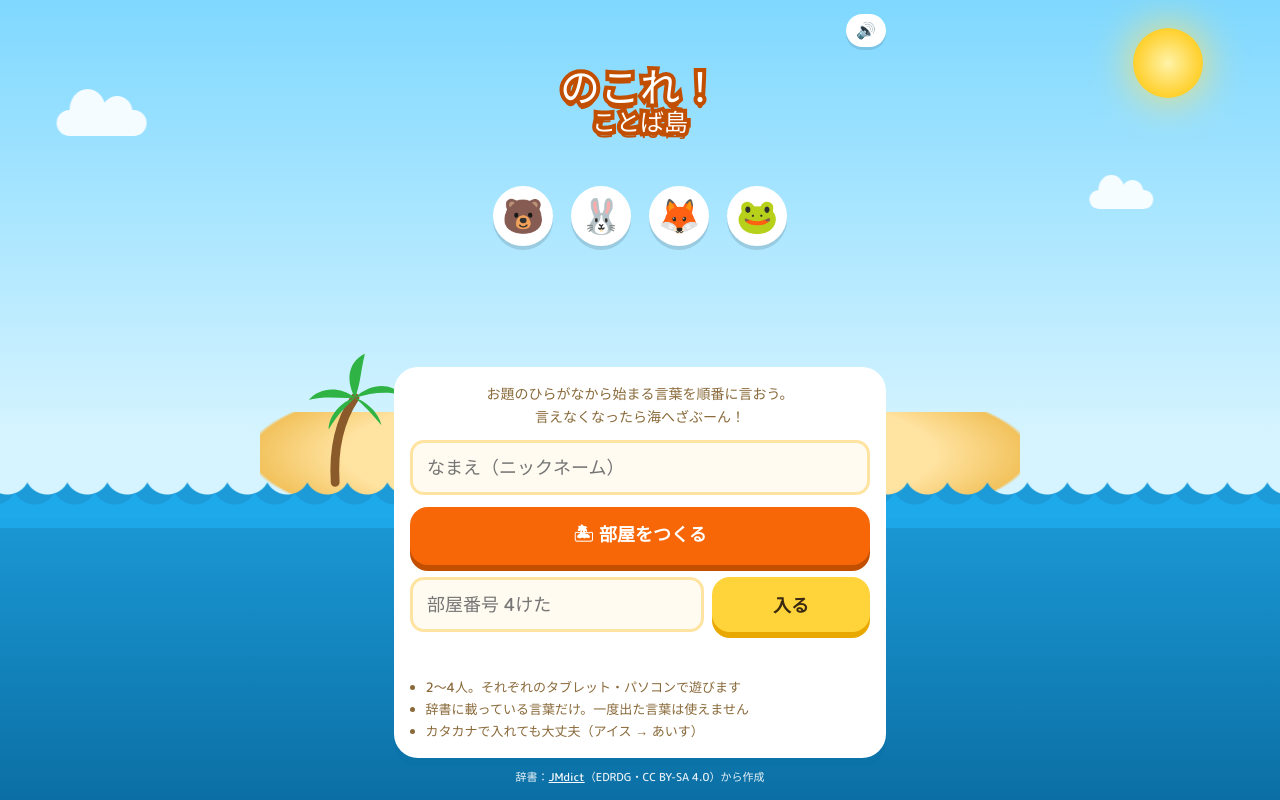
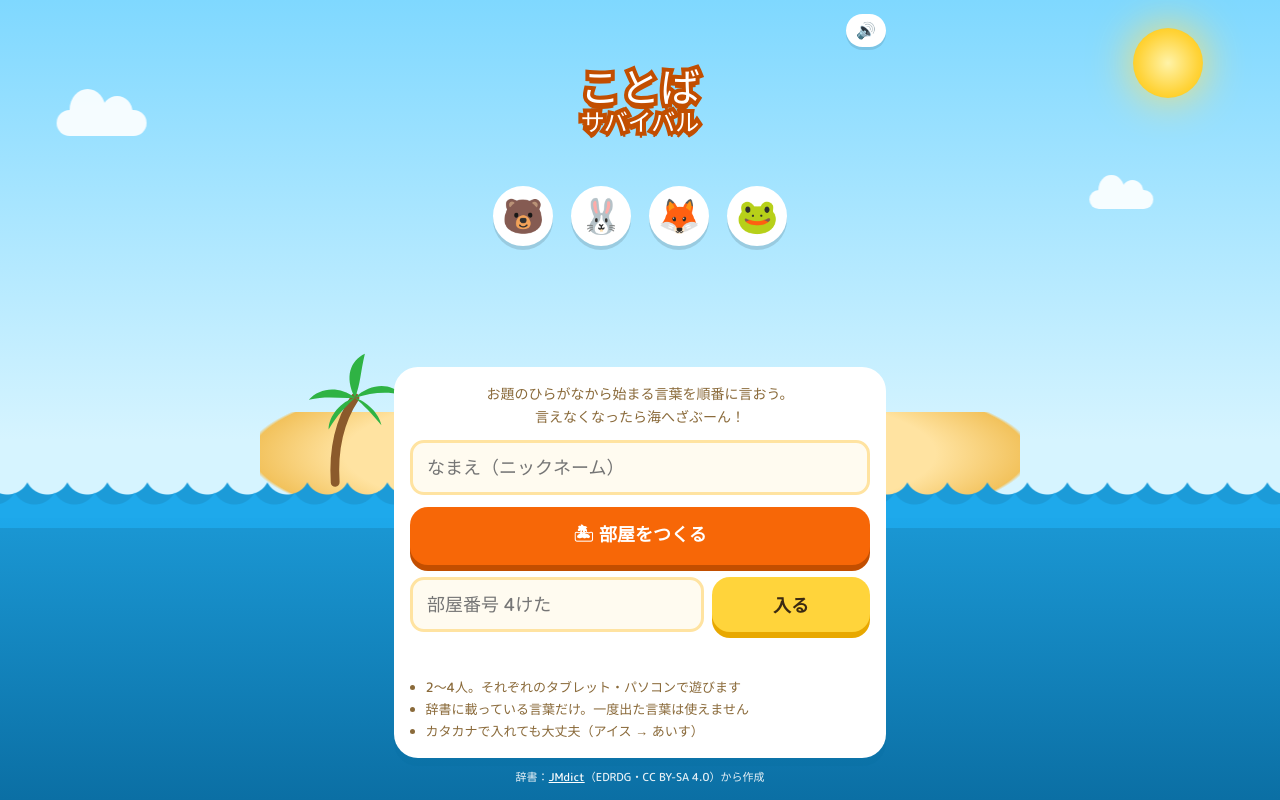
Before and after one commit to tenma-kkk/kotoba-island, a plain HTML site: page docs/index.html in a window 1280 px wide. Drawn offline with Linux system fonts and the light colour scheme; a web font is replaced by a local one.

Commit message:
題字を「ことばサバイバル」に変更・アイコンにうきわを追加
Co-Authored-By: Claude Opus 5.5 <noreply@anthropic.com>

```diff
--- a/docs/game.js
+++ b/docs/game.js
@@ -1,4 +1,4 @@
-// のこれ！ことば島：画面と通信。部屋をつくった人の端末が「審判役」になり、
+// ことばサバイバル：画面と通信。部屋をつくった人の端末が「審判役」になり、
 // 順番・持ち時間・辞書の判定をして、結果をみんなの端末へ配る（PeerJS で端末どうしを直接つなぐ）。
 (function () {
   const L = window.KotobaLogic;
--- a/docs/index.html
+++ b/docs/index.html
@@ -3,7 +3,7 @@
 <head>
 <meta charset="utf-8">
 <meta name="viewport" content="width=device-width,initial-scale=1,viewport-fit=cover">
-<title>のこれ！ことば島</title>
+<title>ことばサバイバル</title>
 <link rel="icon" href="icon.svg" type="image/svg+xml">
 <link rel="preconnect" href="https://fonts.googleapis.com">
 <link rel="stylesheet" href="https://fonts.googleapis.com/css2?family=Dela+Gothic+One&family=M+PLUS+Rounded+1c:wght@500;800&display=swap">
@@ -118,7 +118,7 @@ button:disabled{opacity:.5;cursor:default}
   <!-- はじめ -->
   <section id="home" class="scr">
     <div class="top"><span></span><button type="button" class="sound soundBtn" aria-label="音をきる">🔊</button></div>
-    <h1 class="logo">のこれ！<small>ことば島</small></h1>
+    <h1 class="logo">ことば<small>サバイバル</small></h1>
     <div class="chars"><div class="ch"><div class="face emo">🐻</div></div><div class="ch"><div class="face emo">🐰</div></div><div class="ch"><div class="face emo">🦊</div></div><div class="ch"><div class="face emo">🐸</div></div></div>
     <div class="grow"></div>
     <div class="panel">
--- a/docs/logic.js
+++ b/docs/logic.js
@@ -1,4 +1,4 @@
-// のこれ！ことば島：ゲームの決まり（画面や通信とは切り離した、純粋な計算だけ）
+// ことばサバイバル：ゲームの決まり（画面や通信とは切り離した、純粋な計算だけ）
 (function (root) {
   // お題に出す文字：言葉が十分ある清音だけ（ん・を・ぬ・小さい文字・濁音は出さない）
   const ODAI_CHARS = "あいうえおかきくけこさしすせそたちつてとなにねのはひふへほまみむめもやゆよらりるれろわ".split("");
```
Also changed, not shown: docs/icon.png, docs/icon.svg, 1 other file.
